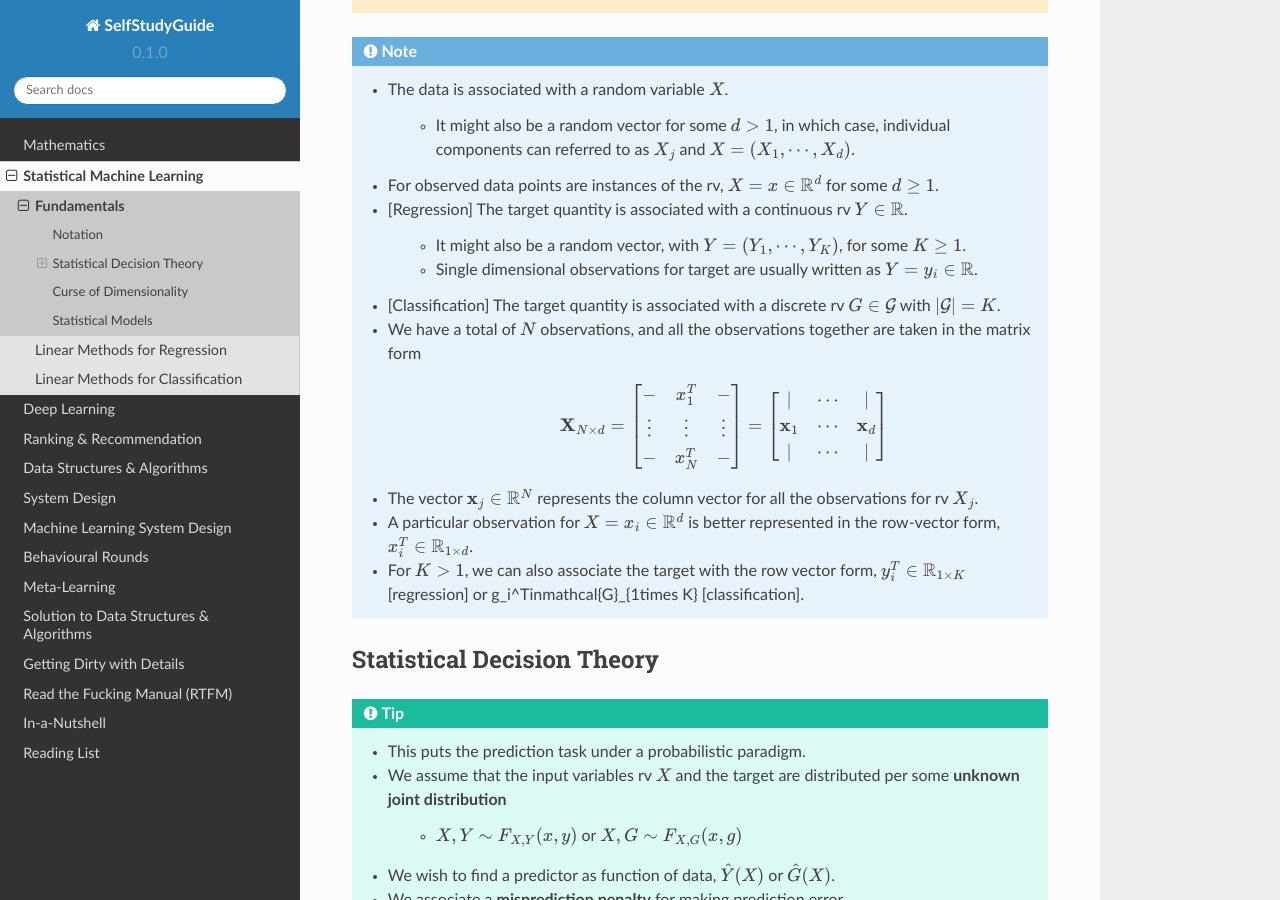
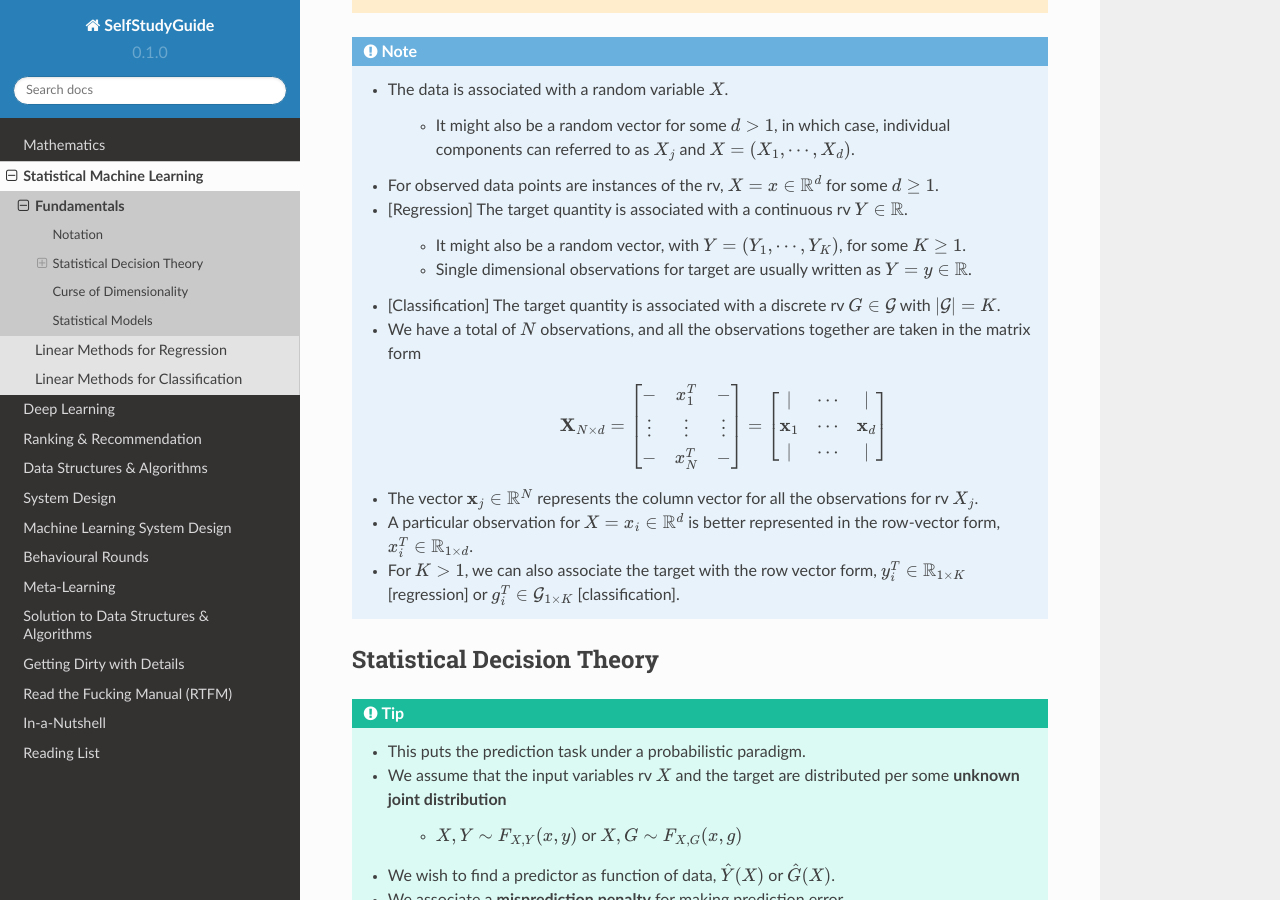
Before and after one commit to uselesstechjunks/leetcode, a Sphinx documentation site: the page built from docs/source/ml/basics.rst, in a window 1280 px wide and 900 px high, scrolled down 304 px. Built offline with Sphinx 7.4.7 and the Read the Docs theme 2.0.0, drawn with Linux system fonts in a browser that asks for light colours; part of the change alters nothing that is shown.

Commit message:
Update basics.rst

```diff
--- a/docs/source/ml/basics.rst
+++ b/docs/source/ml/basics.rst
@@ -17,14 +17,14 @@ Notation
 	* [Regression] The target quantity is associated with a continuous rv :math:`Y\in\mathbb{R}`.
 
 		* It might also be a random vector, with :math:`Y=(Y_1,\cdots,Y_K)`, for some :math:`K\geq 1`.
-		* Single dimensional observations for target are usually written as :math:`Y=y_i\in\mathbb{R}`.
+		* Single dimensional observations for target are usually written as :math:`Y=y\in\mathbb{R}`.
 	* [Classification] The target quantity is associated with a discrete rv :math:`G\in\mathcal{G}` with :math:`|\mathcal{G}|=K`.
 	* We have a total of :math:`N` observations, and all the observations together are taken in the matrix form
 
 		.. math:: \mathbf{X}_{N\times d}=\begin{bmatrix}-& x_1^T & - \\ \vdots & \vdots & \vdots \\ -& x_N^T & -\end{bmatrix}=\begin{bmatrix}|&\cdots&|\\ \mathbf{x}_1 & \cdots & \mathbf{x}_d \\ |&\cdots&|\end{bmatrix}
 	* The vector :math:`\mathbf{x}_j\in\mathbb{R}^N` represents the column vector for all the observations for rv :math:`X_j`.
 	* A particular observation for :math:`X=x_i\in\mathbb{R}^d` is better represented in the row-vector form, :math:`x_i^T\in\mathbb{R}_{1\times d}`.
-	* For :math:`K> 1`, we can also associate the target with the row vector form, :math:`y_i^T\in\mathbb{R}_{1\times K}` [regression] or g_i^T\in\mathcal{G}_{1\times K} [classification].
+	* For :math:`K> 1`, we can also associate the target with the row vector form, :math:`y_i^T\in\mathbb{R}_{1\times K}` [regression] or :math:`g_i^T\in\mathcal{G}_{1\times K}` [classification].
 
 **********************************************************************************
 Statistical Decision Theory
```
